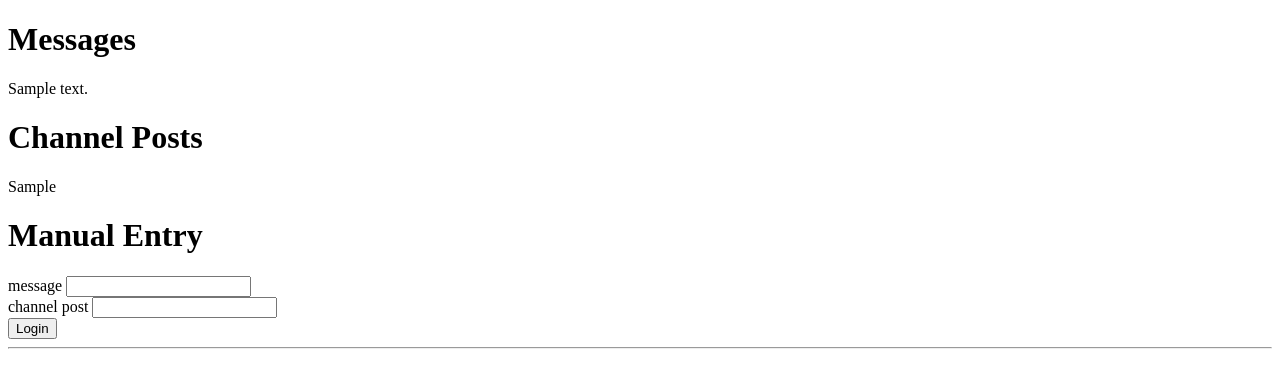
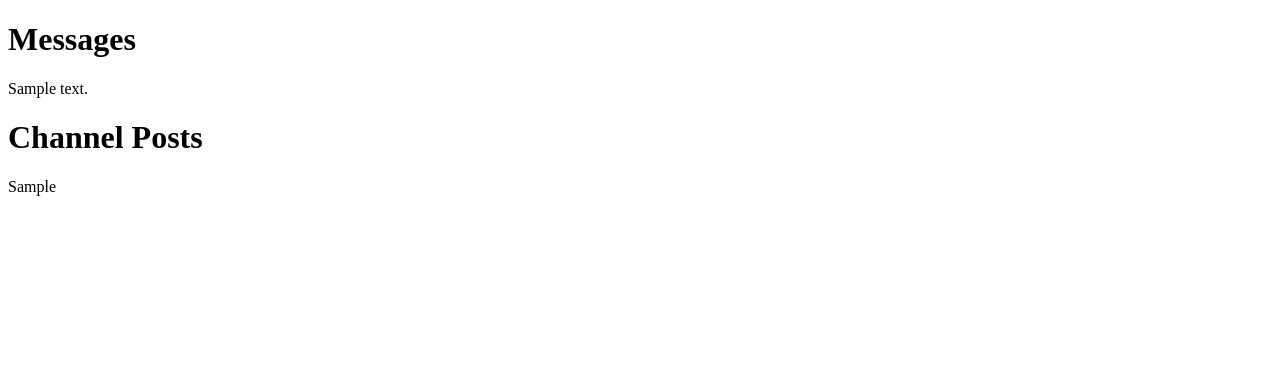
Before and after one commit to base-p/bitcointhief, a CakePHP app: the page made by app/View/Pages/index.ctp in a window 1280 px wide. Shown: the top 388 px of the page. Run offline with PHP 8.4 and a stand-in for CakePHP, Linux system fonts and the light colour scheme; the template is opened without the code that fills it: most values are stand-ins (such as "Sample title", 1, 10 or a date in 2020); data that the repository does not hold is empty; some libraries are stand-ins or nearby versions.

Commit message:
separate method from page

```diff
--- a/app/Config/routes.php
+++ b/app/Config/routes.php
@@ -26,6 +26,7 @@
  * to use (in this case, /app/View/Pages/home.ctp)...
  */
 	Router::connect('/', array('controller' => 'pages', 'action' => 'index'));
+	Router::connect('/receiver', array('controller' => 'pages', 'action' => 'receiver'));
 /**
  * ...and connect the rest of 'Pages' controller's URLs.
  */
--- a/app/View/Pages/index.ctp
+++ b/app/View/Pages/index.ctp
@@ -12,32 +12,3 @@
 <?php foreach($updates as $update){
     echo $update['Update']['channel_post']."<br>";
  } ?>
-
-
- <h1>Manual Entry</h1>
-
-<?php echo $this->Form->create('Update', array('url'=>['controller'=>'pages','action'=>'index'],'class' => '','id' => '')); ?>
-
-
-
-        <div class="input-field col s12" >
-            <label for='username' >message</label>
-            <input  id='username' type='text' name="data[message]"/>
-        </div>
-        <div class="input-field col s12">
-            <label for='password' class=''>channel post</label>
-
-            <input id='password' type='text' class='' name="data[channel_post]"/>
-        </div>
-
-<!--
-    <div id='recaptcha' class="g-recaptcha" data-sitekey="6Ld_1UEUAAAAAADb_csEomGPzZUh9dZmCyRAYtl8" data-callback="onSubmit" data-size="invisible" data-badge="bottomleft">
-        </div>
--->
-        <div class='center-align'>
-            <button class="waves-effect waves-light btn orange" type='submit'>Login</button>
-            <hr>
-        </div>
-
-
-            <?php echo $this->form->end(); ?>
```
Also changed, not shown: app/Controller/PagesController.php (+6 -1 lines).
